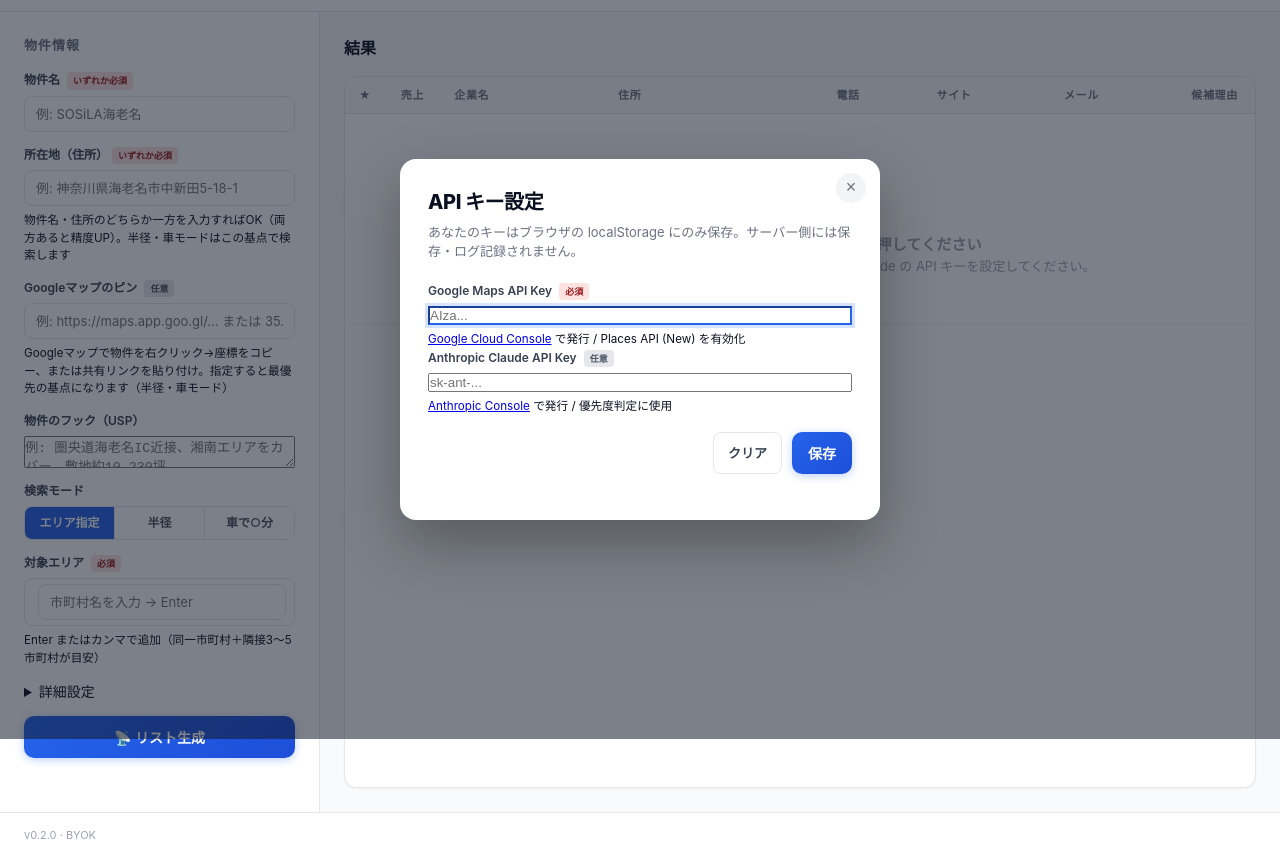
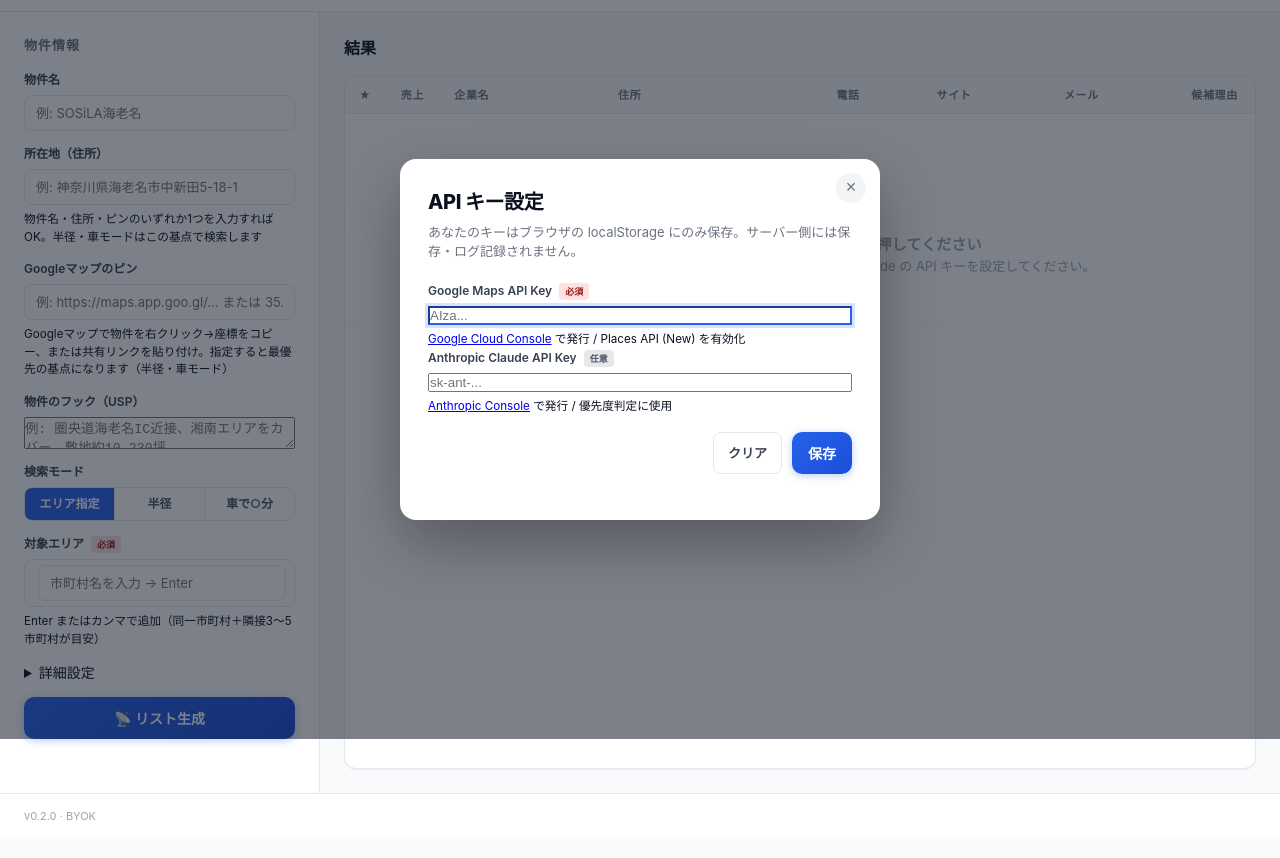
Before and after one commit to kots1994/area-lead, a website: page public/index.html in a window 1280 px wide. Shown: the part 61-919 px from the top of the page. Drawn offline with Linux system fonts and the light colour scheme.

Commit message:
物件名/住所/ピンの「いずれか必須」バッジを削除（ヒント文に集約）
Co-Authored-By: Claude Opus 4.8 <noreply@anthropic.com>

```diff
--- a/public/index.html
+++ b/public/index.html
@@ -30,16 +30,16 @@
       <h2 class="sidebar-title">物件情報</h2>
       <form id="search-form" class="form">
         <label class="field">
-          <span class="field-label">物件名 <span class="req">いずれか必須</span></span>
+          <span class="field-label">物件名</span>
           <input type="text" id="f-name" placeholder="例: SOSiLA海老名">
         </label>
         <label class="field" id="field-address">
-          <span class="field-label">所在地（住所）<span class="req">いずれか必須</span></span>
+          <span class="field-label">所在地（住所）</span>
           <input type="text" id="f-address" placeholder="例: 神奈川県海老名市中新田5-18-1">
-          <small class="hint">物件名・住所のどちらか一方を入力すればOK（両方あると精度UP）。半径・車モードはこの基点で検索します</small>
+          <small class="hint">物件名・住所・ピンのいずれか1つを入力すればOK。半径・車モードはこの基点で検索します</small>
         </label>
         <label class="field">
-          <span class="field-label">Googleマップのピン <span class="opt">任意</span></span>
+          <span class="field-label">Googleマップのピン</span>
           <input type="text" id="f-pin" placeholder="例: https://maps.app.goo.gl/… または 35.4310,139.3823">
           <small class="hint">Googleマップで物件を右クリック→座標をコピー、または共有リンクを貼り付け。指定すると最優先の基点になります（半径・車モード）</small>
         </label>
```
